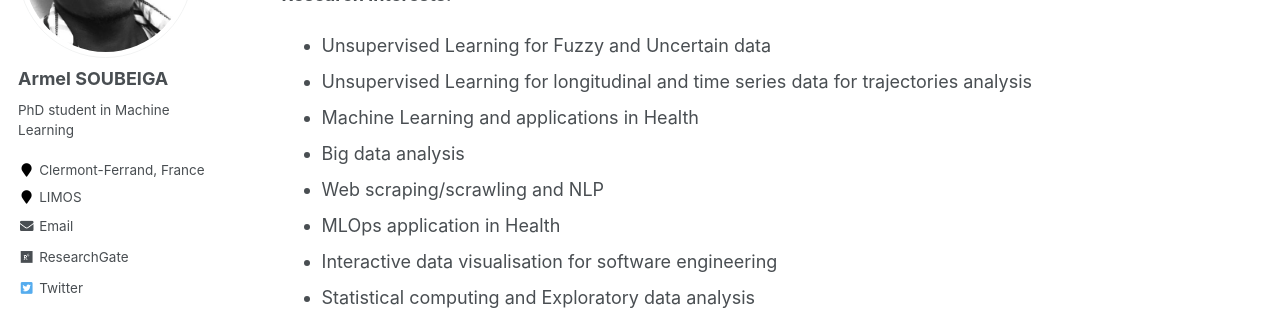
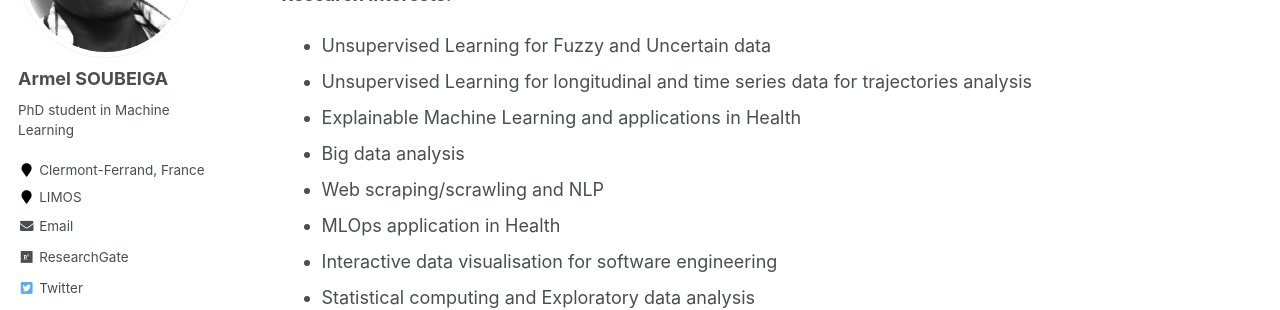
Before and after one commit to armelsoubeiga/armelsoubeiga.github.io, a Jekyll site: the page built from _pages/about.md, in a window 1280 px wide and 900 px high, scrolled down 383 px. Shown: the part 153-463 px from the top of the window. Built offline with Jekyll 4.4.1, drawn with Linux system fonts in a browser that asks for light colours.

Commit message:
Update about.md

```diff
--- a/_pages/about.md
+++ b/_pages/about.md
@@ -18,7 +18,7 @@ My research activities focus on Machine Learning problems and its application in
 
 - Unsupervised Learning for Fuzzy and Uncertain data
 - Unsupervised Learning for longitudinal and time series data for trajectories analysis
-- Machine Learning and applications in Health
+- Explainable Machine Learning and applications in Health
 - Big data analysis
 - Web scraping/scrawling and NLP
 - MLOps application in Health
```
